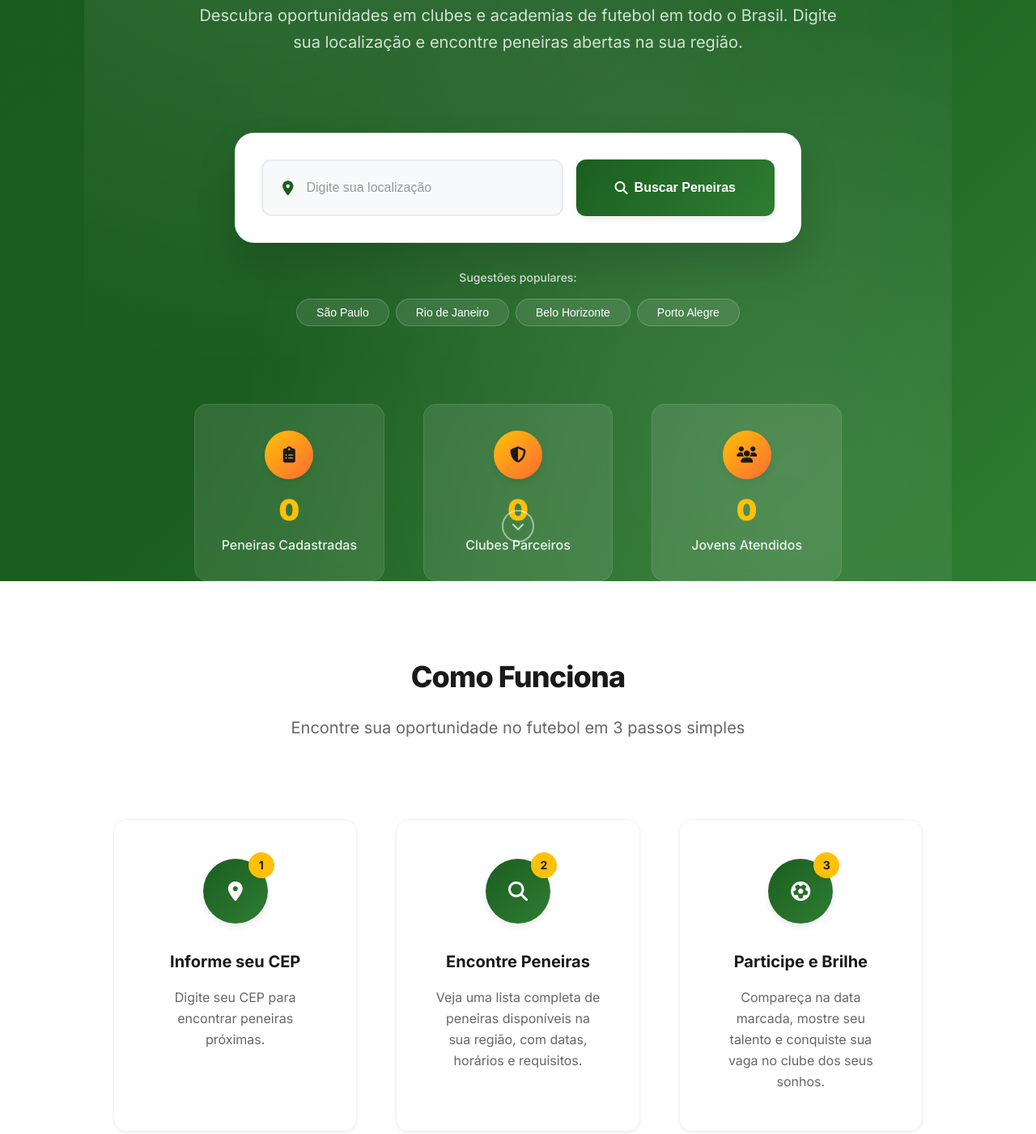
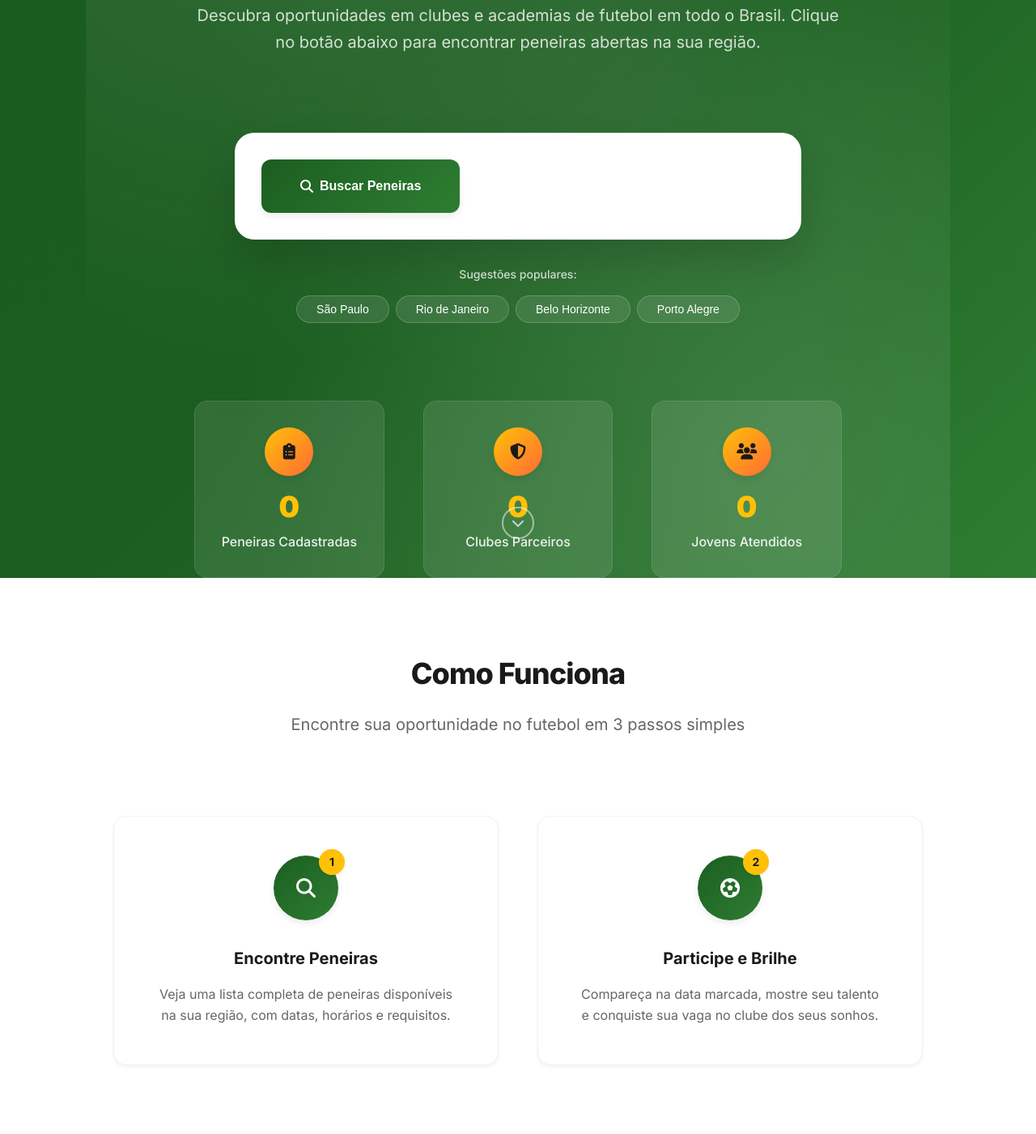
Before and after one commit to PortalSpotify/peneiras3, a plain HTML site: page index.html in a window 1280 px wide. Shown: the part 354-1755 px from the top of the page at 81% size. Drawn offline with Linux system fonts and the light colour scheme; a script that the page names is missing.

Commit message:
Update index.html

```diff
--- a/index.html
+++ b/index.html
@@ -54,22 +54,14 @@
                     </h1>
                     <p class="hero-description">
                         Descubra oportunidades em clubes e academias de futebol em todo o Brasil.
-                        Digite sua localização e encontre peneiras abertas na sua região.
+                        Clique no botão abaixo para encontrar peneiras abertas na sua região.
                     </p>
                 </div>
 
                 <div class="search-container">
                     <div class="search-box">
                         <div class="search-input-group">
-                            <div class="input-wrapper">
-                                <i class="fas fa-map-marker-alt search-icon"></i>
-                                <input
-                                    type="text"
-                                    id="location-input"
-                                    placeholder="Digite sua localização"
-                                    class="search-input"
-                                >
-                            </div>
+
                             <button type="button" id="search-btn" class="search-button" onclick="window.location.href='https://www.exemplo.com/peneiras'">
                                 <i class="fas fa-search"></i>
                                 <span>Buscar Peneiras</span>
@@ -157,21 +149,12 @@
 
             <div class="steps-container">
                 <div class="steps-grid">
+
+
                     <div class="step-card" data-step="1">
                         <div class="step-icon">
-                            <i class="fas fa-map-marker-alt"></i>
+                            <i class="fas fa-search"></i>
                             <span class="step-number">1</span>
-                        </div>
-                        <div class="step-content">
-                            <h3>Informe seu CEP</h3>
-                            <p>Digite seu CEP para encontrar peneiras próximas.</p>
-                        </div>
-                    </div>
-
-                    <div class="step-card" data-step="2">
-                        <div class="step-icon">
-                            <i class="fas fa-search"></i>
-                            <span class="step-number">2</span>
                         </div>
                         <div class="step-content">
                             <h3>Encontre Peneiras</h3>
@@ -179,10 +162,10 @@
                         </div>
                     </div>
 
-                    <div class="step-card" data-step="3">
+                    <div class="step-card" data-step="2">
                         <div class="step-icon">
                             <i class="fas fa-futbol"></i>
-                            <span class="step-number">3</span>
+                            <span class="step-number">2</span>
                         </div>
                         <div class="step-content">
                             <h3>Participe e Brilhe</h3>
@@ -328,8 +311,7 @@
                     <i class="fas fa-rocket"></i>
                 </div>
                 <h2>Pronto para Encontrar sua Oportunidade?</h2>
-                <p>Não perca mais tempo! Comece sua busca agora e dê o primeiro passo rumo ao futebol profissional.</p>
-                <button class="cta-button" onclick="document.getElementById('location-input').focus(); document.getElementById('inicio').scrollIntoView({behavior: 'smooth'})">
+                <p>Não perca mais tempo! Comece sua busca agora e dê o primeiro passo rumo ao futebol profissiona                <button class="cta-button" onclick="window.location.href=\'https://www.exemplo.com/peneiras\'; document.getElementById(\'inicio\').scrollIntoView({behavior: \'smooth\'})\">
                     <i class="fas fa-search"></i>
                     <span>Buscar Peneiras Agora</span>
                 </button>
```
